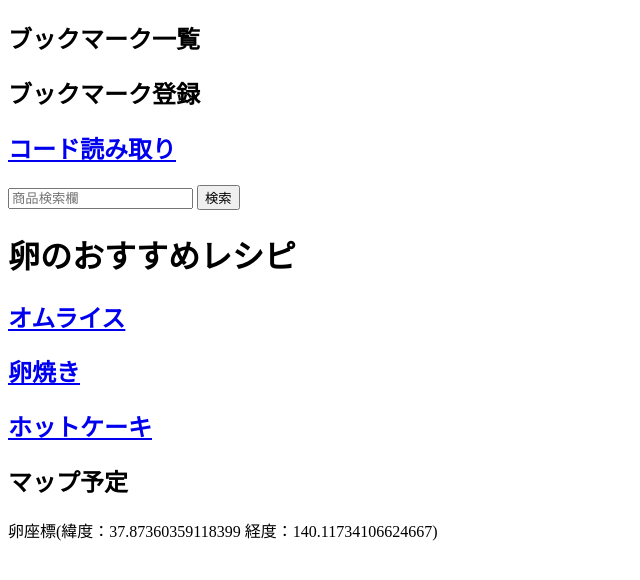
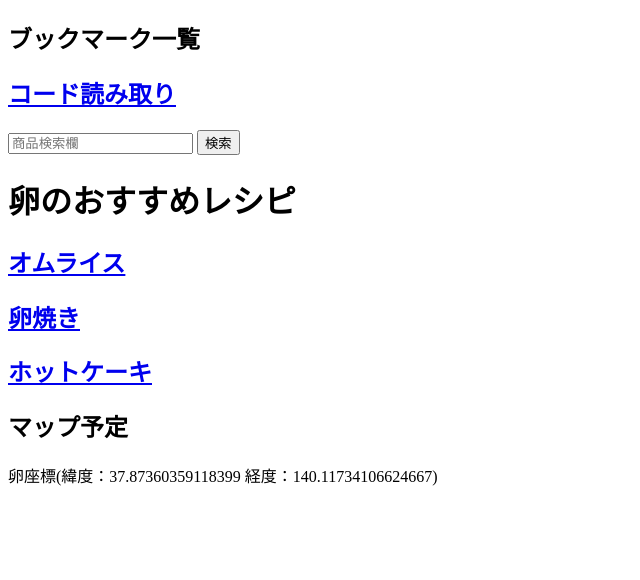
Before and after one commit to senkouka/senkouka2.github.io, a plain HTML site: page tamago.html in a window 1280 px wide. Shown: the whole page, without its empty margins (0-640 px from the left). Drawn offline with Linux system fonts and the light colour scheme.

Commit message:
ブックマーク登録を削除

```diff
--- a/tamago.html
+++ b/tamago.html
@@ -8,7 +8,6 @@
 </head>
 <body>
     <h2>ブックマーク一覧</h2>
-    <h2>ブックマーク登録</h2>
     <h2><a href="qr.html">コード読み取り</a></h2>
     <input type="search" name="search" placeholder="商品検索欄">
     <input type="submit" name="submit" value="検索">
```
